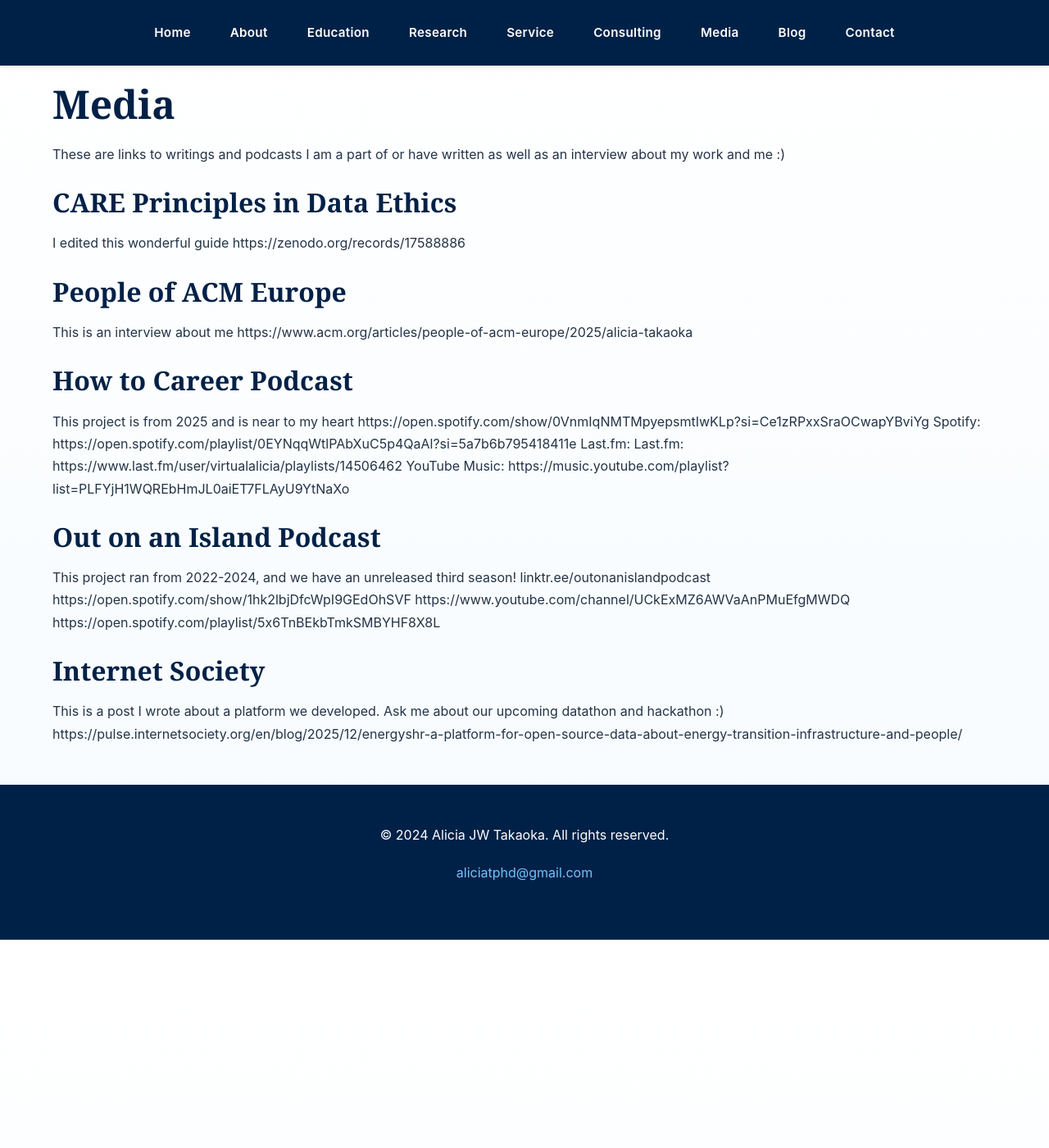
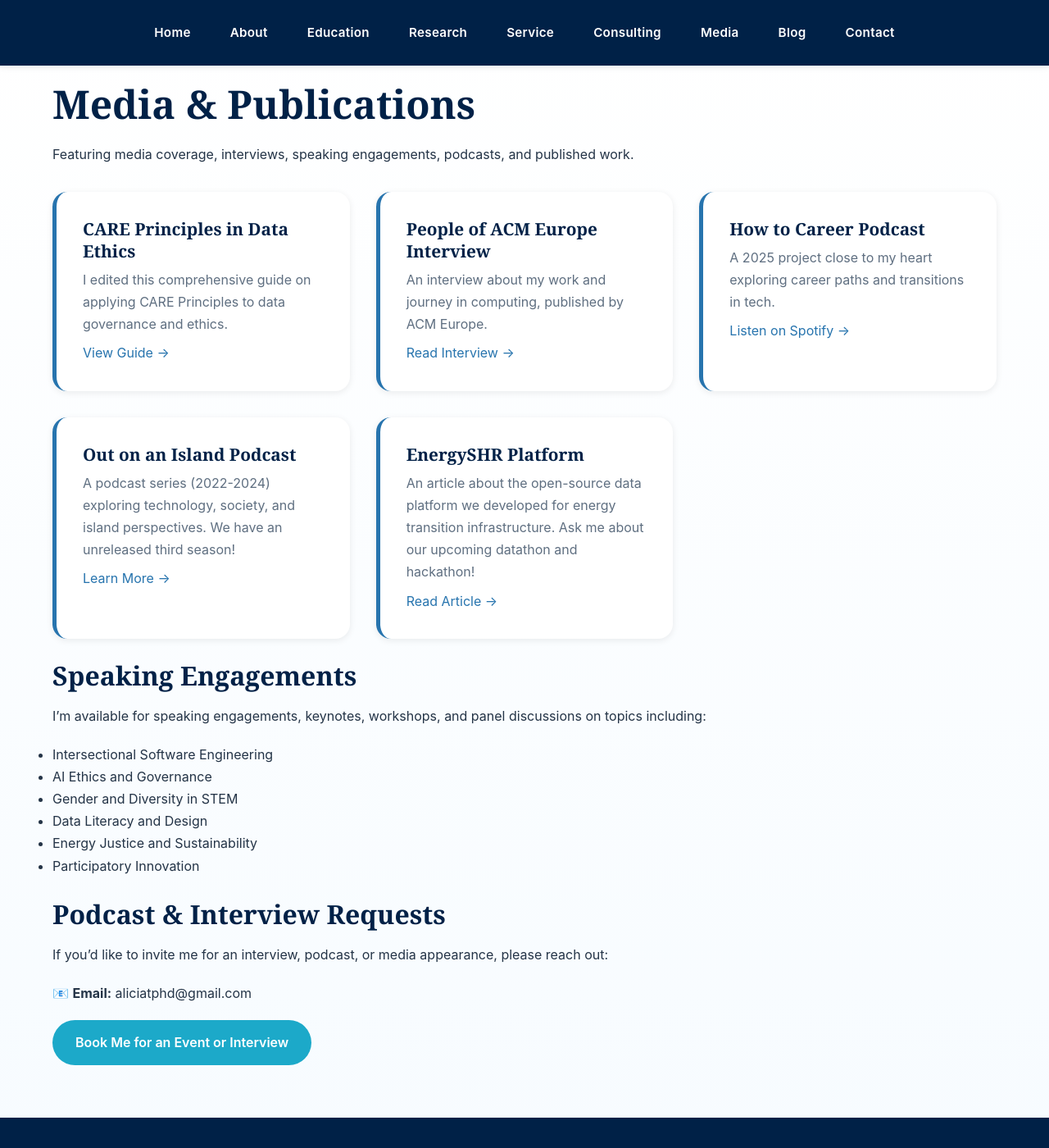
Before and after one commit to aliciatphd/aliciatphd.github.io, a Jekyll site: the page built from media.md, in a window 1280 px wide and 1400 px high. Shown: the whole window at 82% size. Built offline with Jekyll 4.4.1, drawn with Linux system fonts in a browser that asks for light colours.

Commit message:
Update media page with interviews, podcasts, and publications

```diff
--- a/media.md
+++ b/media.md
@@ -4,32 +4,59 @@ title: Media, Interviews, and Writing
 permalink: /media/
 ---
 
-# Media
-These are links to writings and podcasts I am a part of or have written as well as an interview about my work and me :)
+# Media & Publications
 
-## CARE Principles in Data Ethics
-I edited this wonderful guide
-https://zenodo.org/records/17588886
+Featuring media coverage, interviews, speaking engagements, podcasts, and published work.
 
-## People of ACM Europe
-This is an interview about me
-https://www.acm.org/articles/people-of-acm-europe/2025/alicia-takaoka
+<div class="media-grid">
 
-## How to Career Podcast
-This project is from 2025 and is near to my heart
-https://open.spotify.com/show/0VnmIqNMTMpyepsmtIwKLp?si=Ce1zRPxxSraOCwapYBviYg
-Spotify: https://open.spotify.com/playlist/0EYNqqWtlPAbXuC5p4QaAl?si=5a7b6b795418411e
-Last.fm: Last.fm: https://www.last.fm/user/virtualalicia/playlists/14506462
-YouTube Music: https://music.youtube.com/playlist?list=PLFYjH1WQREbHmJL0aiET7FLAyU9YtNaXo
+<div class="media-card">
+  <h3>CARE Principles in Data Ethics</h3>
+  <p>I edited this comprehensive guide on applying CARE Principles to data governance and ethics.</p>
+  <a href="https://zenodo.org/records/17588886" target="_blank">View Guide →</a>
+</div>
 
-## Out on an Island Podcast
-This project ran from 2022-2024, and we have an unreleased third season!
-linktr.ee/outonanislandpodcast
-https://open.spotify.com/show/1hk2lbjDfcWpI9GEdOhSVF
-https://www.youtube.com/channel/UCkExMZ6AWVaAnPMuEfgMWDQ
-https://open.spotify.com/playlist/5x6TnBEkbTmkSMBYHF8X8L
+<div class="media-card">
+  <h3>People of ACM Europe Interview</h3>
+  <p>An interview about my work and journey in computing, published by ACM Europe.</p>
+  <a href="https://www.acm.org/articles/people-of-acm-europe/2025/alicia-takaoka" target="_blank">Read Interview →</a>
+</div>
 
-## Internet Society
-This is a post I wrote about a platform we developed.
-Ask me about our upcoming datathon and hackathon :)
-https://pulse.internetsociety.org/en/blog/2025/12/energyshr-a-platform-for-open-source-data-about-energy-transition-infrastructure-and-people/
+<div class="media-card">
+  <h3>How to Career Podcast</h3>
+  <p>A 2025 project close to my heart exploring career paths and transitions in tech.</p>
+  <a href="https://open.spotify.com/show/0VnmIqNMTMpyepsmtIwKLp" target="_blank">Listen on Spotify →</a>
+</div>
+
+<div class="media-card">
+  <h3>Out on an Island Podcast</h3>
+  <p>A podcast series (2022-2024) exploring technology, society, and island perspectives. We have an unreleased third season!</p>
+  <a href="https://linktr.ee/outonanislandpodcast" target="_blank">Learn More →</a>
+</div>
+
+<div class="media-card">
+  <h3>EnergySHR Platform</h3>
+  <p>An article about the open-source data platform we developed for energy transition infrastructure. Ask me about our upcoming datathon and hackathon!</p>
+  <a href="https://pulse.internetsociety.org/en/blog/2025/12/energyshr-a-platform-for-open-source-data-about-energy-transition-infrastructure-and-people/" target="_blank">Read Article →</a>
+</div>
+
+</div>
+
+## Speaking Engagements
+
+I'm available for speaking engagements, keynotes, workshops, and panel discussions on topics including:
+
+- Intersectional Software Engineering
+- AI Ethics and Governance
+- Gender and Diversity in STEM
+- Data Literacy and Design
+- Energy Justice and Sustainability
+- Participatory Innovation
+
+## Podcast & Interview Requests
+
+If you'd like to invite me for an interview, podcast, or media appearance, please reach out:
+
+📧 **Email:** aliciatphd@gmail.com
+
+<a href="/consulting/" class="btn btn-secondary">Book Me for an Event or Interview</a>
```
